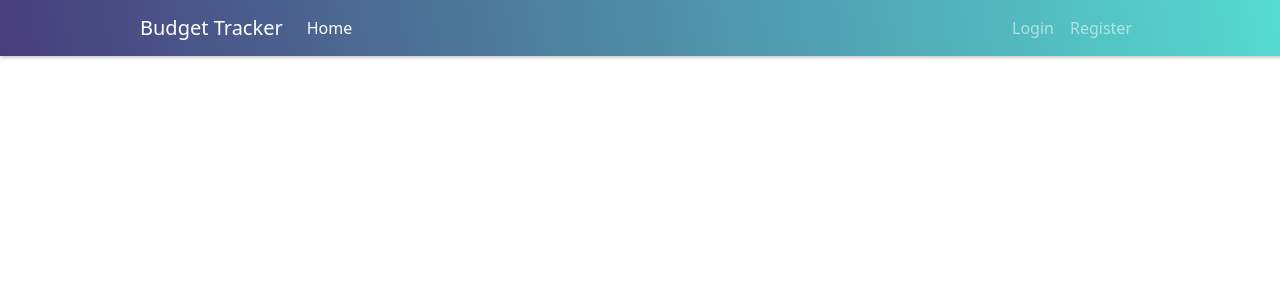
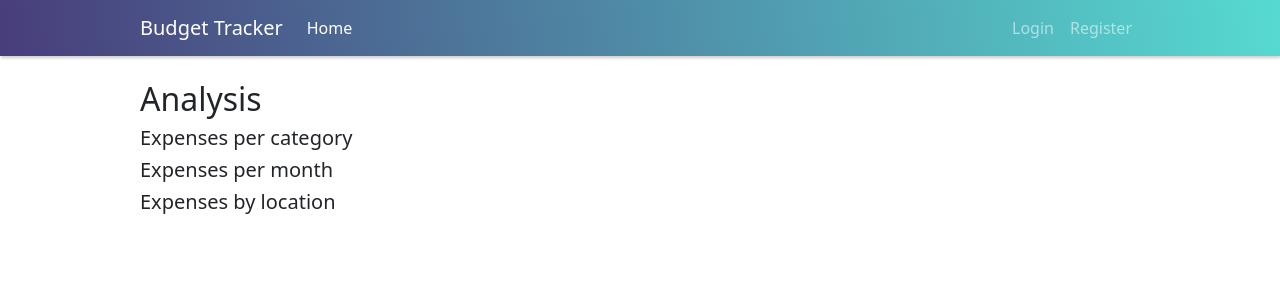
Before and after one commit to tadeeek/budget-tracker, a React (Create React App) app in the folder budget-tracker-app/: page /analysis in a window 1280 px wide. Shown: the top 300 px of the page. Built offline with nearby package versions, Linux system fonts and the light colour scheme.

Commit message:
small changes

```diff
--- a/budget-tracker-app/src/App.js
+++ b/budget-tracker-app/src/App.js
@@ -1,6 +1,7 @@
 import React, { Component } from "react";
 import Category from "./components/Category";
 import Expenses from "./components/Expenses";
+import Analysis from "./components/Analysis";
 import { BrowserRouter as Router, Switch, Route } from "react-router-dom";
 import Home from "./components/Home";
 import NavApp from "./components/NavApp";
@@ -63,6 +64,7 @@ class App extends Component {
             </Route>
             <Route path="/categories" exact={true} component={Category} />
             <Route path="/expenses" exact={true} component={Expenses} />
+            <Route path="/analysis" exact={true} component={Analysis} />
           </Switch>
         </Router>
       </React.Fragment>
--- /dev/null
+++ b/budget-tracker-app/src/components/Analysis.js
@@ -0,0 +1,18 @@
+import React, { Component } from "react";
+
+class Analysis extends Component {
+  render() {
+    const title = <h2>Analysis</h2>;
+
+    return (
+      <div className="container pt-appnav">
+        {title}
+        <h5>Expenses per category</h5>
+        <h5>Expenses per month</h5>
+        <h5>Expenses by location</h5>
+      </div>
+    );
+  }
+}
+
+export default Analysis;
--- a/budget-tracker-app/src/components/LoginForm.js
+++ b/budget-tracker-app/src/components/LoginForm.js
@@ -15,6 +15,7 @@ const LoginForm = (props) => {
       },
       (error) => {
         const errorMessage = error.response.data.message;
+        //Getting error when server is off
         setErrorMessage(errorMessage);
         setUsername("");
         setPassword("");
--- a/budget-tracker-app/src/components/NavApp.js
+++ b/budget-tracker-app/src/components/NavApp.js
@@ -50,6 +50,11 @@ class NavApp extends Component {
                       Expenses
                     </a>
                   </li>
+                  <li className="nav-item">
+                    <a className="nav-link" href="/analysis">
+                      Analysys
+                    </a>
+                  </li>
                 </>
               ) : null}
             </ul>
```
Also changed, not shown: 1 other file (tests, documents, lock files or other folders).
